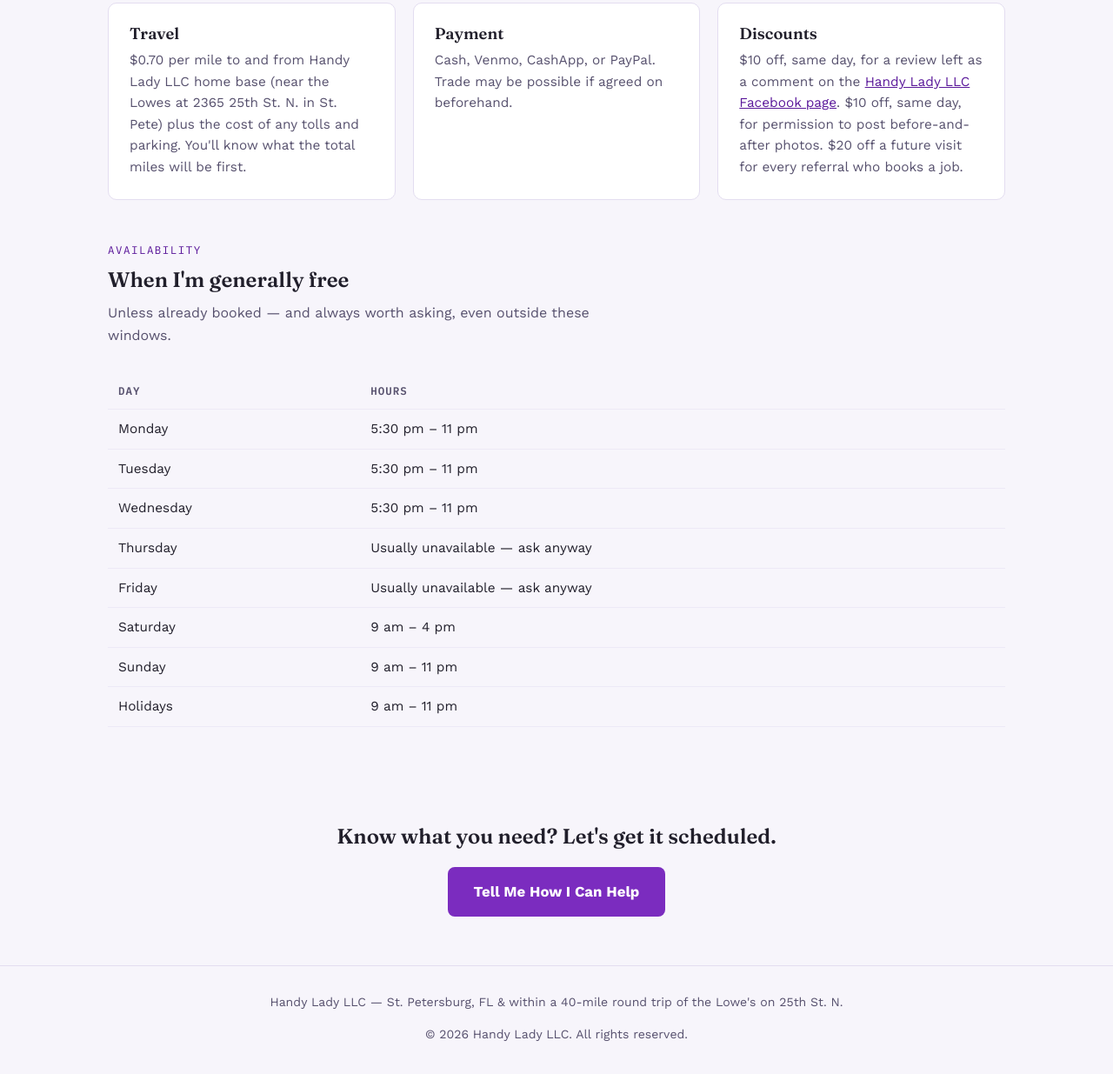
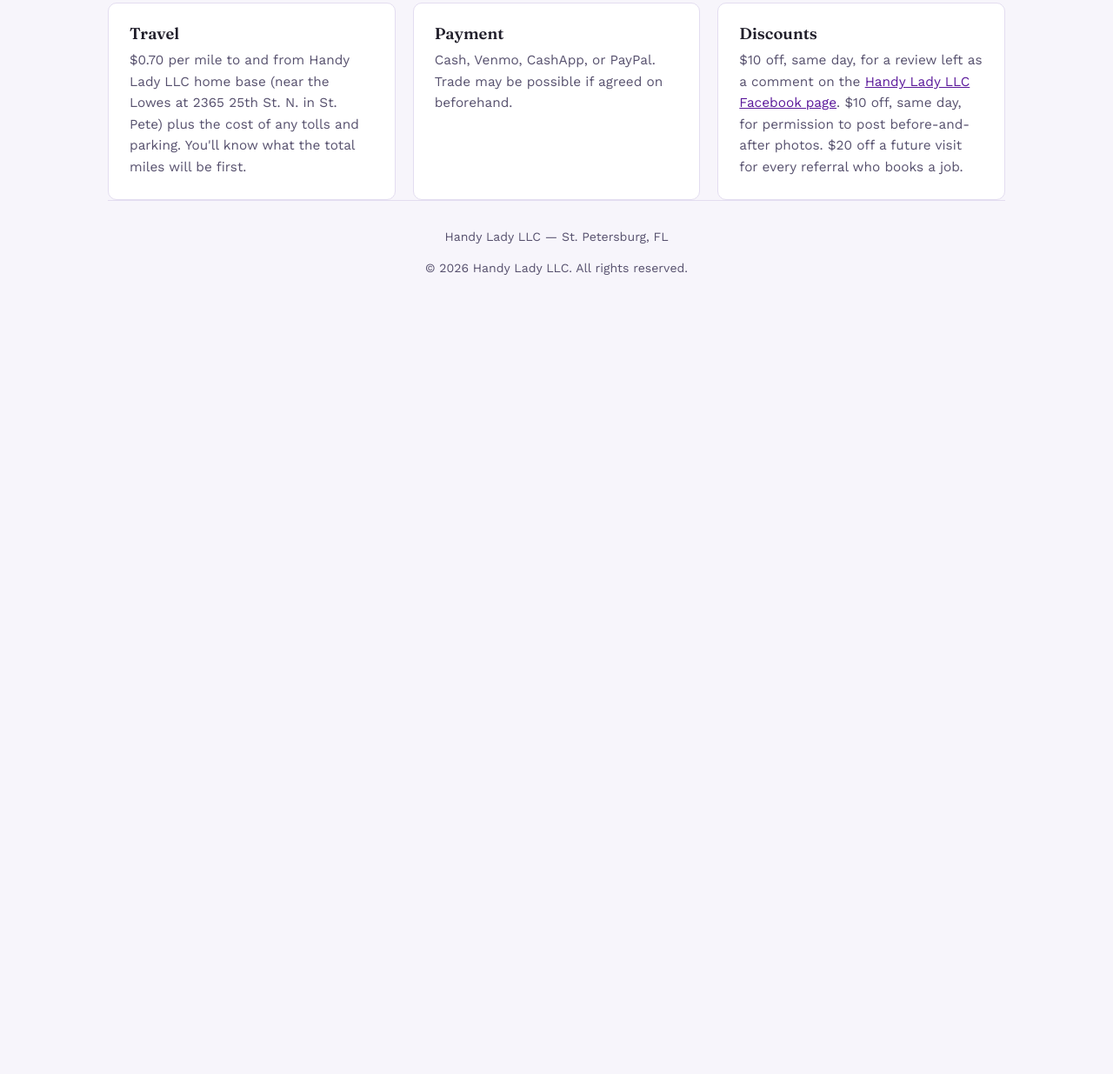
Before and after one commit to HandyLadyLLC/HandyLadyLLC.github.io, a plain HTML site: page pages/rates.html in a window 1280 px wide. Shown: the part 824-2059 px from the top of the page at 87% size. After the commit the page ends 1244 px from the top, so only its background shows below. Drawn offline with nearby package versions, Linux system fonts and the light colour scheme.

Commit message:
Update rates.html

```diff
--- a/pages/rates.html
+++ b/pages/rates.html
@@ -102,33 +102,8 @@
     </div>
   </div>
 
-  <div class="section-head" style="margin-top:48px;">
-    <span class="eyebrow">Availability</span>
-    <h2>When I'm generally free</h2>
-    <p style="color:var(--ink-soft);">Unless already booked &mdash; and always worth asking, even outside these windows.</p>
-  </div>
-  <table class="schedule">
-    <thead><tr><th>Day</th><th>Hours</th></tr></thead>
-    <tbody>
-      <tr><td>Monday</td><td>5:30 pm &ndash; 11 pm</td></tr>
-      <tr><td>Tuesday</td><td>5:30 pm &ndash; 11 pm</td></tr>
-      <tr><td>Wednesday</td><td>5:30 pm &ndash; 11 pm</td></tr>
-      <tr><td>Thursday</td><td>Usually unavailable &mdash; ask anyway</td></tr>
-      <tr><td>Friday</td><td>Usually unavailable &mdash; ask anyway</td></tr>
-      <tr><td>Saturday</td><td>9 am &ndash; 4 pm</td></tr>
-      <tr><td>Sunday</td><td>9 am &ndash; 11 pm</td></tr>
-      <tr><td>Holidays</td><td>9 am &ndash; 11 pm</td></tr>
-    </tbody>
-  </table>
-</div>
-
-<div class="section" style="text-align:center;">
-  <h2>Know what you need? Let's get it scheduled.</h2>
-  <a class="button" href="contact.html">Tell Me How I Can Help</a>
-</div>
-
 <footer>
-  <p>Handy Lady LLC &mdash; St. Petersburg, FL &amp; within a 40-mile round trip of the Lowe's on 25th St. N.</p>
+  <p>Handy Lady LLC &mdash; St. Petersburg, FL </p>
   <p>&copy; <span id="year"></span> Handy Lady LLC. All rights reserved.</p>
 </footer>
 
```
